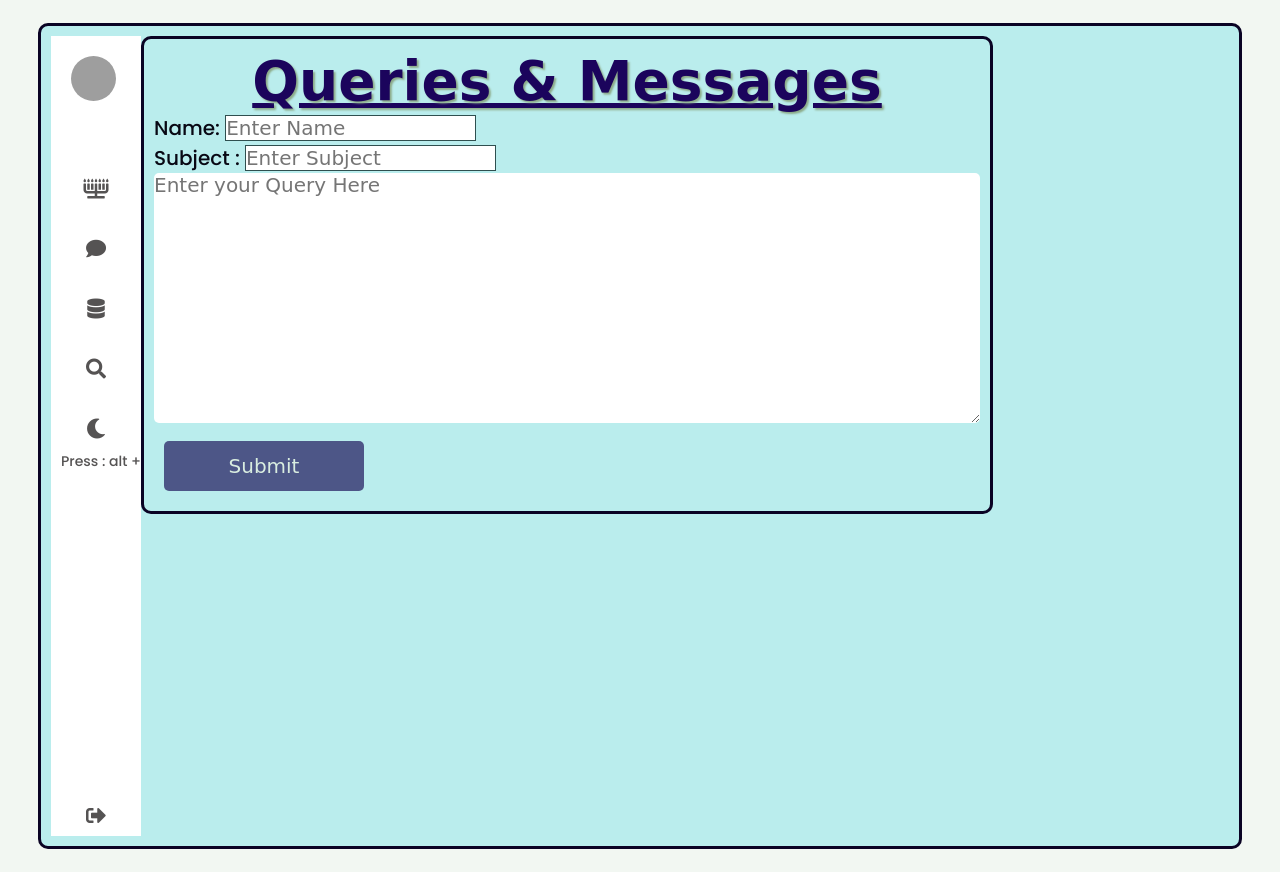
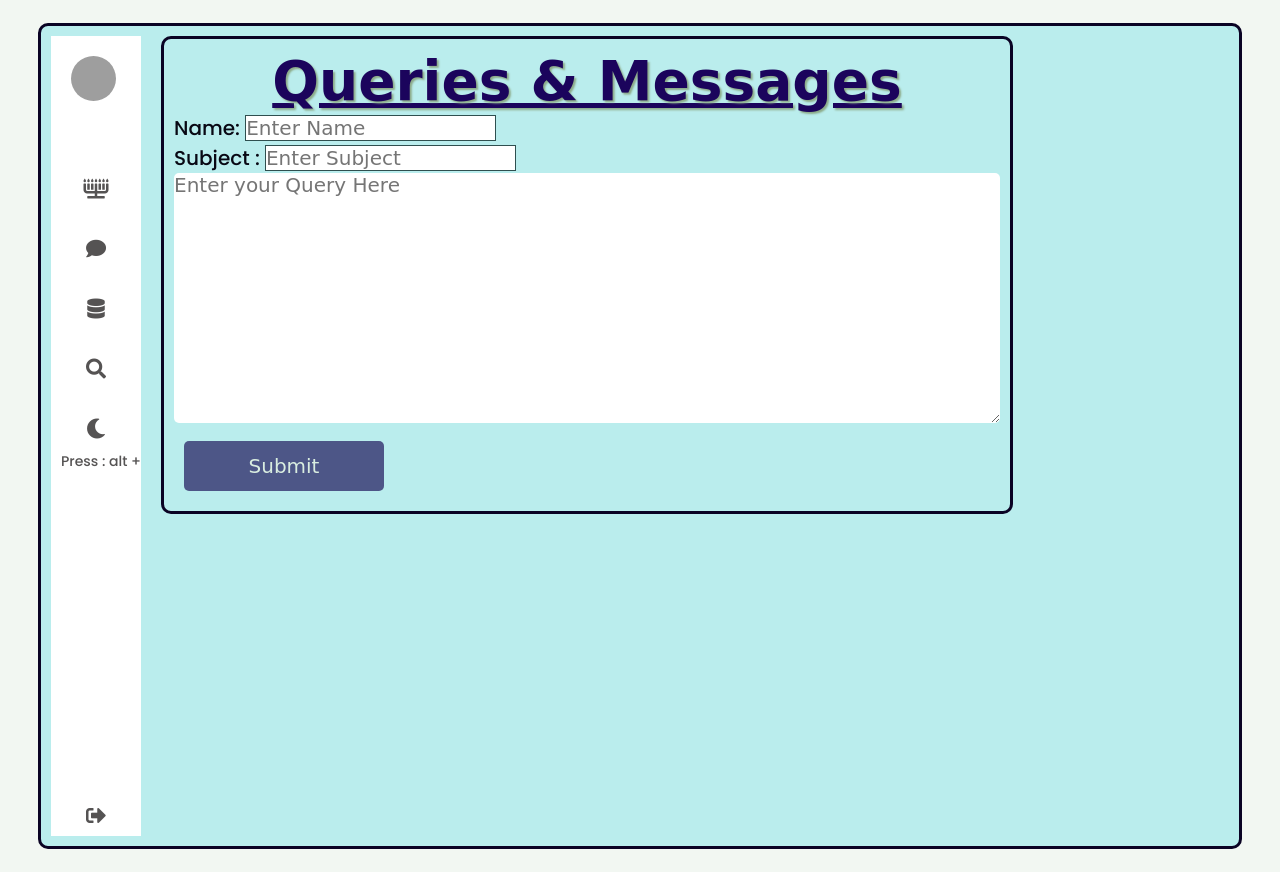
Before and after one commit to Codesmith28/Hostel-Hub, a Flask app: a page that uses hostel/templates/RoomandServices.html in a window 1280 px wide. Run offline with Flask 3, Linux system fonts and the light colour scheme; parts of the project's set-up code (start-up, migrations or seed data) failed here and were passed over; some web fonts are replaced; grey boxes are pictures that could not be loaded.

Commit message:
query page

```diff
--- a/hostel/static/RoomandServices.css
+++ b/hostel/static/RoomandServices.css
@@ -165,3 +165,7 @@ h1 {
   text-shadow: 2px 2px 2px #8caa88;
   text-decoration: underline;
 }
+
+.send_message{
+  margin-left: 20px;
+}
```
Also changed, not shown: instance/info.db.
